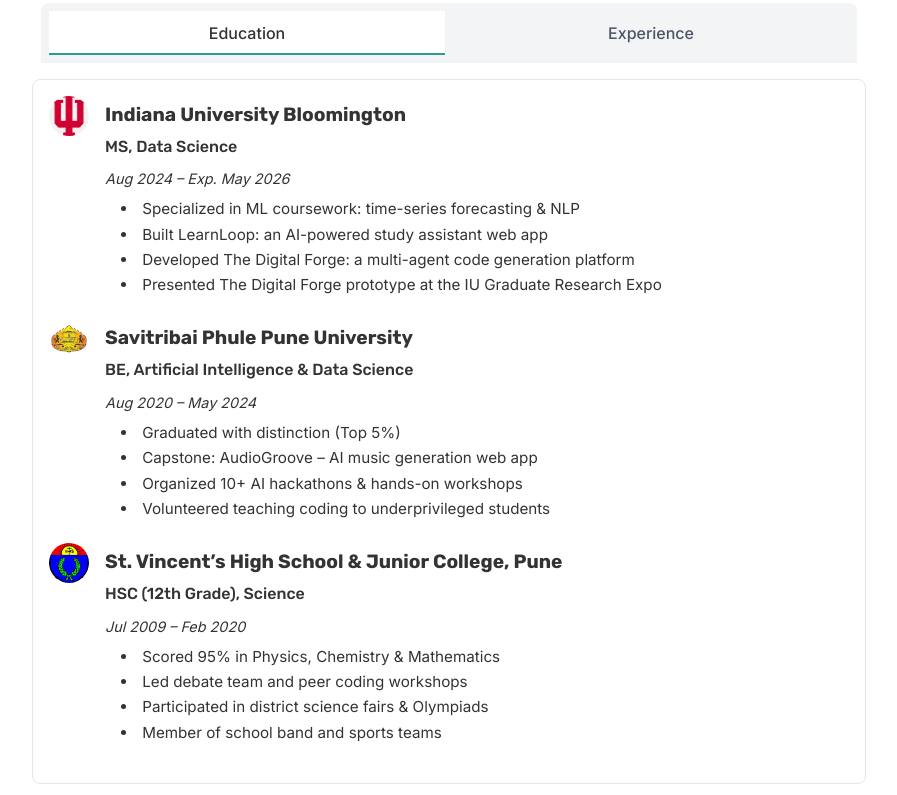
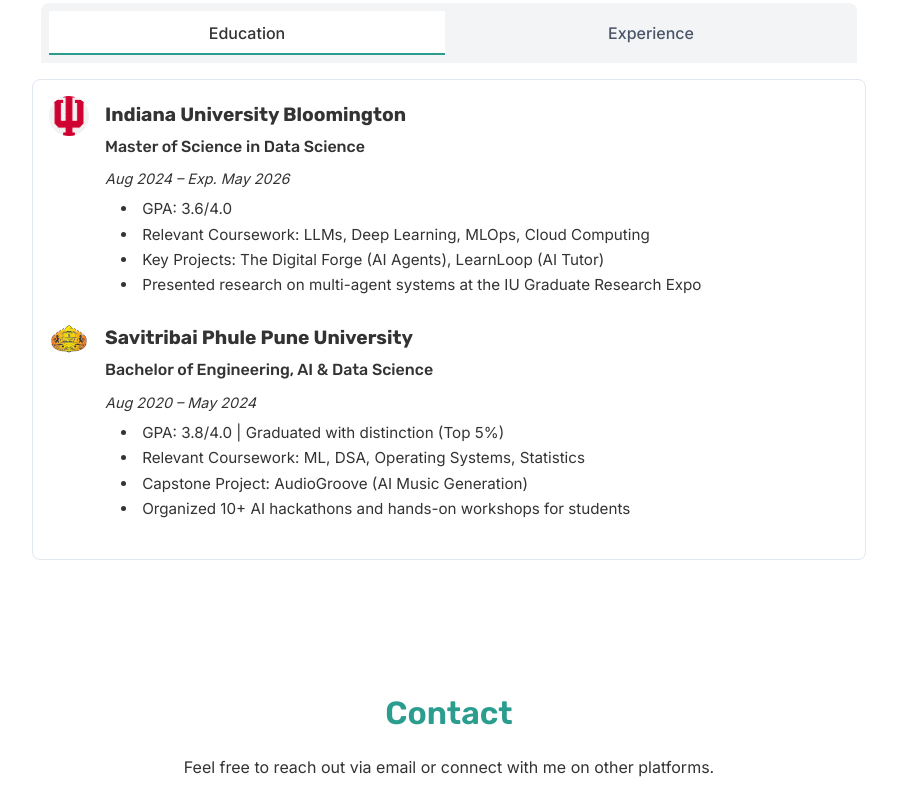
Before and after one commit to MohammedPathariya/MyPortfolio, a React (Create React App) app in the folder frontend/: page / in a window 1280 px wide. Shown: the part 2300-3095 px from the top of the page, without its empty margins (191-1088 px from the left). Built offline with nearby package versions, Linux system fonts and the light colour scheme.

Commit message:
update: Synced up the timeline and its data accordingly

```diff
--- a/frontend/src/components/TimelineTabs.js
+++ b/frontend/src/components/TimelineTabs.js
@@ -9,10 +9,10 @@
     title: 'Data Engineering Intern',
     institution: 'Sparkwood IT Solutions, Pune, India',
     points: [
-      'Built Python/SQL pipelines to deliver clean datasets for analytics',
-      'Optimized database schemas, cutting query times by 40%',
-      'Deployed backend APIs for real-time data access',
-      'Collaborated with data & dev teams to prepare data for reporting',
+      'Orchestrated daily ETL pipelines using Python, SQL, and Airflow into a centralized PostgreSQL data warehouse.',
+      'Reduced query times by 40% by optimizing SQL schemas, directly increasing the productivity of downstream data consumers.',
+      'Built pandas transformation jobs to reliably process over 10 GB of data weekly for analytics and modeling.',
+      'Collaborated with data and engineering teams to align data products with cross-functional requirements.',
     ],
   },
 ];
@@ -21,37 +21,25 @@
   {
     logo: '/images/iublogo.png',
     period: 'Aug 2024 – Exp. May 2026',
-    title: 'MS, Data Science',
+    title: 'Master of Science in Data Science',
     institution: 'Indiana University Bloomington',
     points: [
-      'Specialized in ML coursework: time-series forecasting & NLP',
-      'Built LearnLoop: an AI-powered study assistant web app',
-      'Developed The Digital Forge: a multi-agent code generation platform',
-      'Presented The Digital Forge prototype at the IU Graduate Research Expo',
+      'GPA: 3.6/4.0',
+      'Relevant Coursework: LLMs, Deep Learning, MLOps, Cloud Computing',
+      'Key Projects: The Digital Forge (AI Agents), LearnLoop (AI Tutor)',
+      'Presented research on multi-agent systems at the IU Graduate Research Expo',
     ],
   },
   {
     logo: '/images/sppulogo.png',
     period: 'Aug 2020 – May 2024',
-    title: 'BE, Artificial Intelligence & Data Science',
+    title: 'Bachelor of Engineering, AI & Data Science',
     institution: 'Savitribai Phule Pune University',
     points: [
-      'Graduated with distinction (Top 5%)',
-      'Capstone: AudioGroove – AI music generation web app',
-      'Organized 10+ AI hackathons & hands-on workshops',
-      'Volunteered teaching coding to underprivileged students',
-    ],
-  },
-  {
-    logo: '/images/vincentslogo.png',
-    period: 'Jul 2009 – Feb 2020',
-    title: 'HSC (12th Grade), Science',
-    institution: 'St. Vincent’s High School & Junior College, Pune',
-    points: [
-      'Scored 95% in Physics, Chemistry & Mathematics',
-      'Led debate team and peer coding workshops',
-      'Participated in district science fairs & Olympiads',
-      'Member of school band and sports teams',
+      'GPA: 3.8/4.0 | Graduated with distinction (Top 5%)',
+      'Relevant Coursework: ML, DSA, Operating Systems, Statistics',
+      'Capstone Project: AudioGroove (AI Music Generation)',
+      'Organized 10+ AI hackathons and hands-on workshops for students',
     ],
   },
 ];
```
